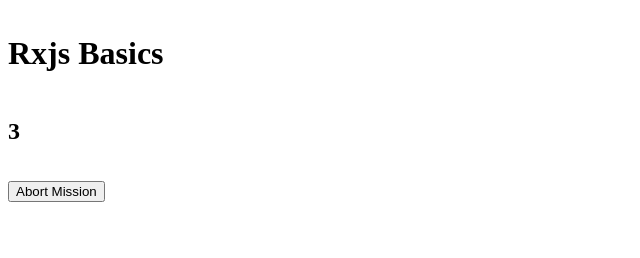
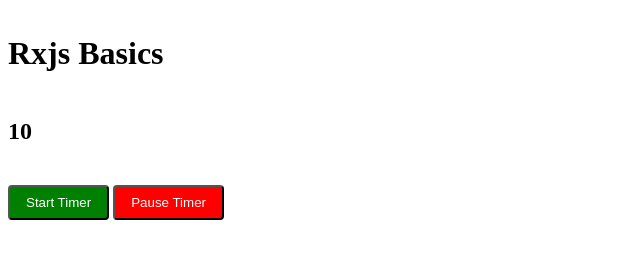
Before and after one commit to Puppo/rxjs-basics, a website built with webpack: page src/index.html in a window 1280 px wide. Shown: the whole page, without its empty margins (0-640 px from the left). Built offline with nearby package versions, Linux system fonts and the light colour scheme.

Commit message:
Add merge operator

```diff
--- a/src/css/main.css
+++ b/src/css/main.css
@@ -4,3 +4,18 @@
 body {
     line-height: 2;
 }
+
+#start, #pause {
+    color: white;
+    border-radius: 4px;
+    padding: 8px 16px;
+    margin-top: 10px;
+}
+
+#start {
+    background-color: green;
+}
+
+#pause {
+    background-color: red;
+}
--- a/src/index.html
+++ b/src/index.html
@@ -12,8 +12,11 @@
     <h2 id="countdown"></h2>
     <div id="message"></div>
 
-    <button id="abort">
-        Abort Mission
+    <button id="start">
+        Start Timer
+    </button>
+    <button id="pause">
+        Pause Timer
     </button>
 </body>
 </html>
--- a/src/index.js
+++ b/src/index.js
@@ -1,14 +1,18 @@
 import style from "./css/main.css";
 
-import { interval, fromEvent } from 'rxjs';
-import { scan, mapTo, filter, tap, takeWhile, takeUntil, startWith } from 'rxjs/operators';
+import { interval, fromEvent, merge, empty } from 'rxjs';
+import { scan, mapTo, takeWhile, takeUntil, startWith, switchMap } from 'rxjs/operators';
 
 // elms ref
 const countdown = document.getElementById('countdown');
 const message = document.getElementById('message');
-const abort = document.getElementById('abort');
+const start = document.getElementById('start');
+const pause = document.getElementById('pause');
 
 const COUNTDOWN_FROM = 10;
+
+const startClick$ = fromEvent(start, 'click');
+const pauseClick$ = fromEvent(pause, 'click');
 
 const subscriber = (name) => {
     return {
@@ -22,25 +26,15 @@
     }
 };
 
-const counter$ = interval(1000).pipe(
+const counter$ = interval(1000);
+
+merge(
+    startClick$.pipe(mapTo(true)),
+    pauseClick$.pipe(mapTo(false)),
+).pipe(
+    switchMap(shouldStart => shouldStart ?  counter$ : empty()),
     mapTo(-1),
     scan((accumulator, current) => accumulator + current, COUNTDOWN_FROM),
-);
-
-const counterFilter$ = counter$.pipe(
-    filter(value => value >= 0) // --> stream not complete
-);
-
-const counterTakeWhile$ = counter$.pipe(
-    takeWhile(value => value >= 0)
-);
-
-const abort$ = fromEvent(abort, 'click');
-const counterTakeUntil$ = counter$.pipe(
-    takeUntil(abort$),
+    takeWhile(value => value >= 0),
     startWith(COUNTDOWN_FROM)
-);
-
-counterFilter$.subscribe(subscriber('counterFilter'));
-counterTakeWhile$.subscribe(subscriber('counterTakeWhile'));
-counterTakeUntil$.subscribe(subscriber('counterTakeUntil'));
+).subscribe(subscriber('startClick'));
```
